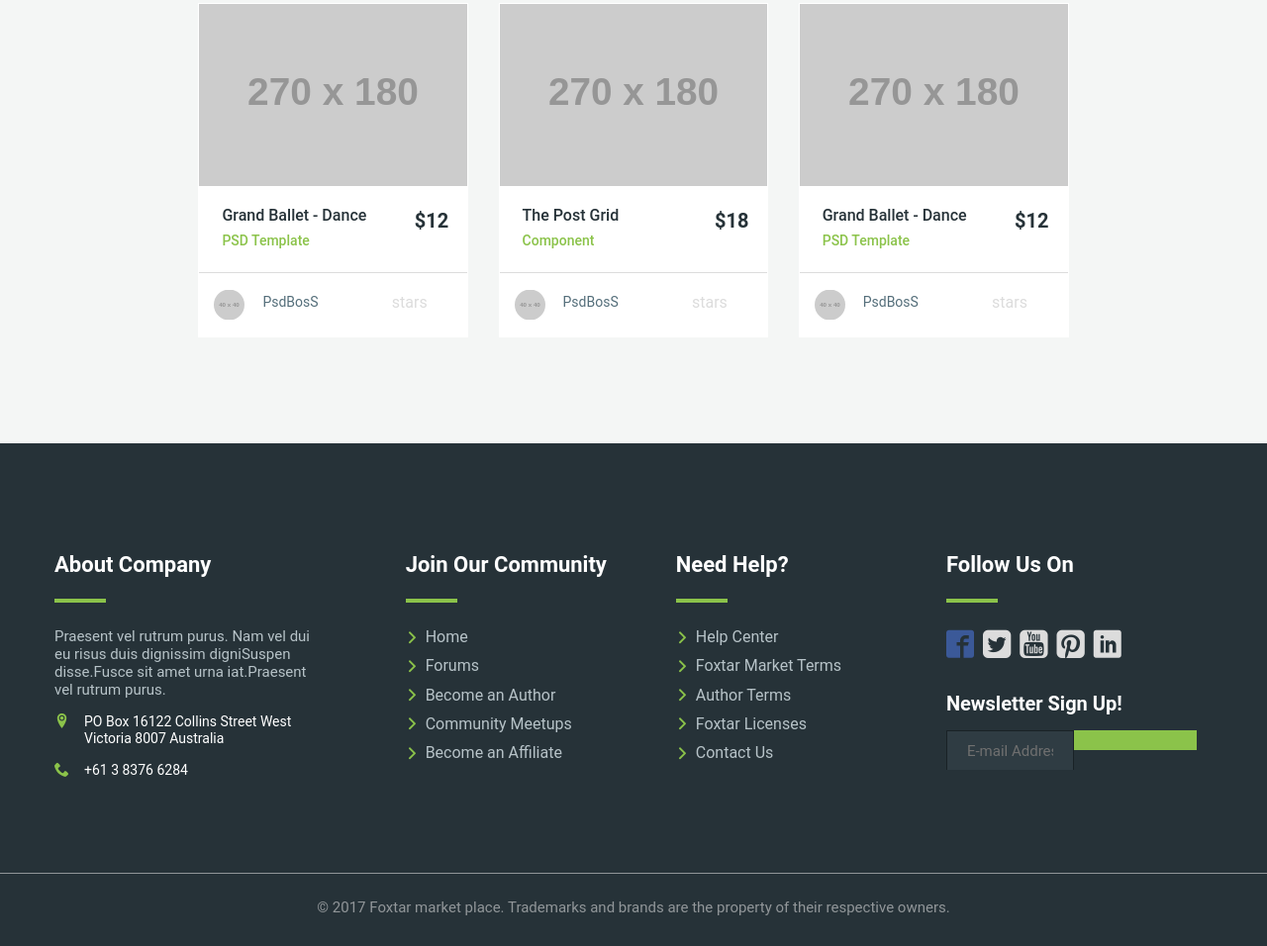
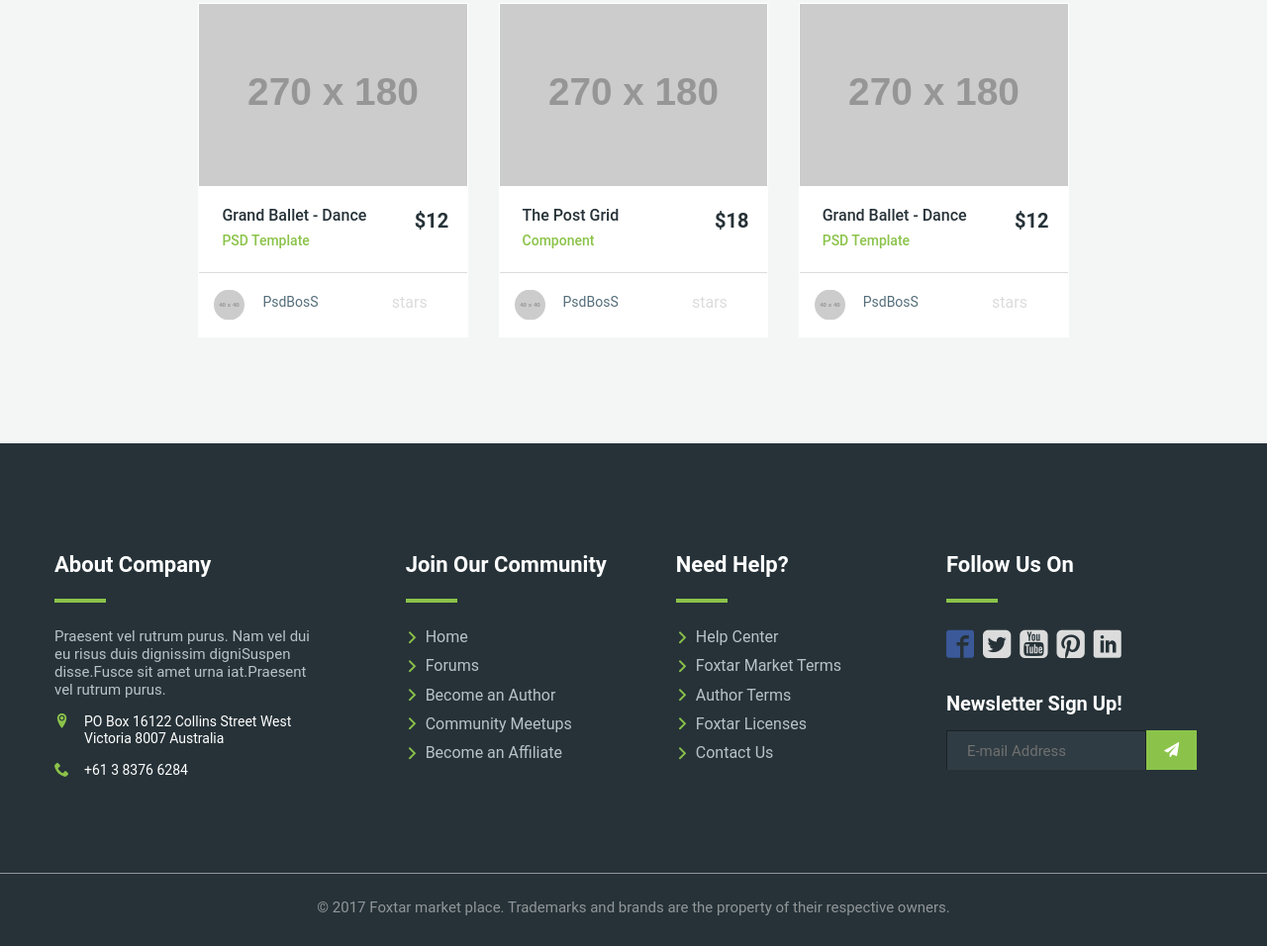
Before and after one commit to MaryJane5/online-shop, a website: page all-new-items.html in a window 1280 px wide. Shown: the part 1429-2385 px from the top of the page at 99% size. Drawn offline with Linux system fonts and the light colour scheme; placeholder pictures from the web are drawn by us; files whose address does not match are found by name.

Commit message:
example32

```diff
--- a/all-new-items.html
+++ b/all-new-items.html
@@ -440,7 +440,9 @@
                                 <label for="newsletter-email">Newsletter Sign Up!</label>
                                 <div class="input-outer">
                                     <input type="email" placeholder="E-mail Address" id="newsletter-email">
-                                    <input type="submit" class="icon-paper-plane">
+                                    <div class="submit-outer">
+                                        <input type="submit" class="icon-paper-plane">
+                                    </div>
                                 </div>
                             </form>
                         </div>
```
